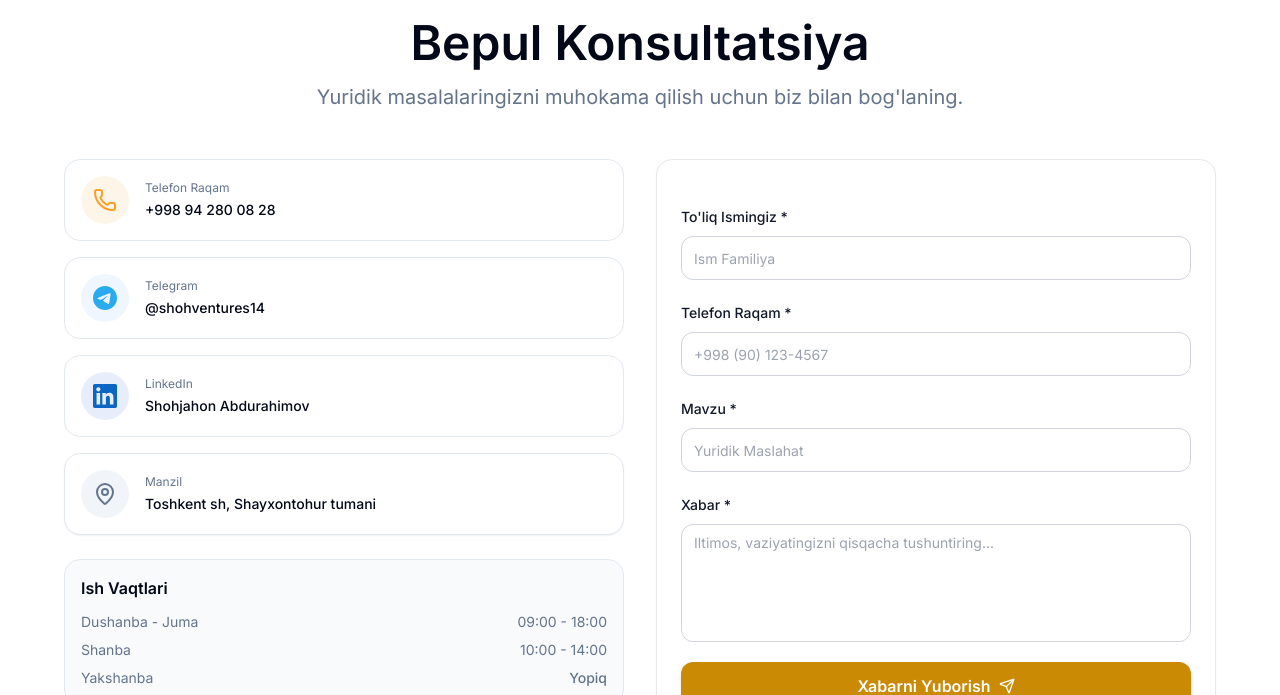
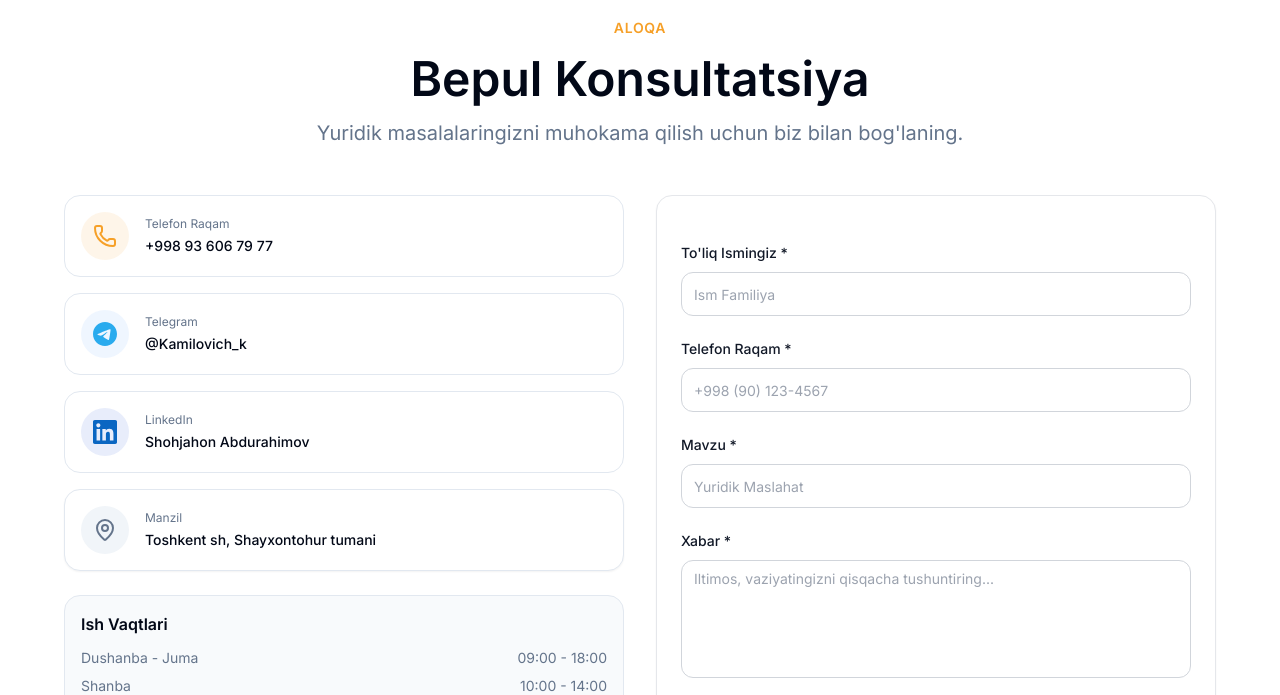
Before and after one commit to Shamshod-Xatamov/Yurist, a Django app: page / in a window 1280 px wide. Shown: the part 3127-3822 px from the top of the page. Run offline with Django 5.2, Linux system fonts and the light colour scheme; data that the repository does not hold is empty; some libraries are stand-ins or nearby versions.

Commit message:
Content Change

```diff
--- a/home/templates/home/index.html
+++ b/home/templates/home/index.html
@@ -399,7 +399,7 @@
                         </div>
                         <div class="flex-1 min-w-0">
                             <div class="text-xs text-muted-foreground mb-1">Telefon Raqam</div>
-                            <div class="text-sm text-foreground font-medium">+998 94 280 08 28</div>
+                            <div class="text-sm text-foreground font-medium">+998 93 606 79 77</div>
                         </div>
                     </a>
 
@@ -413,14 +413,14 @@
                         </div>
                         <div class="flex-1 min-w-0">
                             <div class="text-xs text-muted-foreground mb-1">Telegram</div>
-                            <div class="text-sm text-foreground font-medium">@shohventures14</div>
+                            <div class="text-sm text-foreground font-medium">@Kamilovich_k</div>
                         </div>
                     </a>
 
 
 
                     <!-- 4. LINKEDIN (Custom SVG Icon) -->
-                    <a href="https://www.linkedin.com/in/shohjahon-abdurahimov?lipi=urn%3Ali%3Apage%3Ad_flagship3_profile_view_base_contact_details%3BbRtkqqgSQpa9EPX3dwECQQ%3D%3D" class="flex items-center gap-4 p-4 bg-card rounded-2xl border border-border hover:border-blue-700/50 transition-all duration-300 group">
+                    <a href="https://www.linkedin.com/in/shamshodbek-khatamov-6b7079282/" class="flex items-center gap-4 p-4 bg-card rounded-2xl border border-border hover:border-blue-700/50 transition-all duration-300 group">
                         <div class="w-12 h-12 bg-blue-700/10 rounded-full flex items-center justify-center flex-shrink-0 group-hover:bg-blue-700/20 transition-colors">
                             <!-- LinkedIn Original Icon SVG -->
                             <svg class="w-6 h-6 text-[#0A66C2]" viewBox="0 0 24 24" fill="currentColor">
--- a/templates/base.html
+++ b/templates/base.html
@@ -104,7 +104,10 @@
     </style>
 </head>
 <body class="antialiased flex flex-col min-h-screen">
-
+    <div class="bg-gray-900 text-white text-center py-2 text-sm font-medium sticky top-0 z-[100]">
+    🚧 Bu sayt <span class="text-yellow-500 font-bold">Portfolio</span> maqsadi uchun yaratilgan Demo versiyadir.
+    Real yuridik xizmat ko'rsatilmaydi.
+</div>
     <!-- MESSAGE TOASTER -->
     {% if messages %}
     <div id="toast-container" class="fixed top-24 right-5 z-[9999] flex flex-col gap-2">
```
